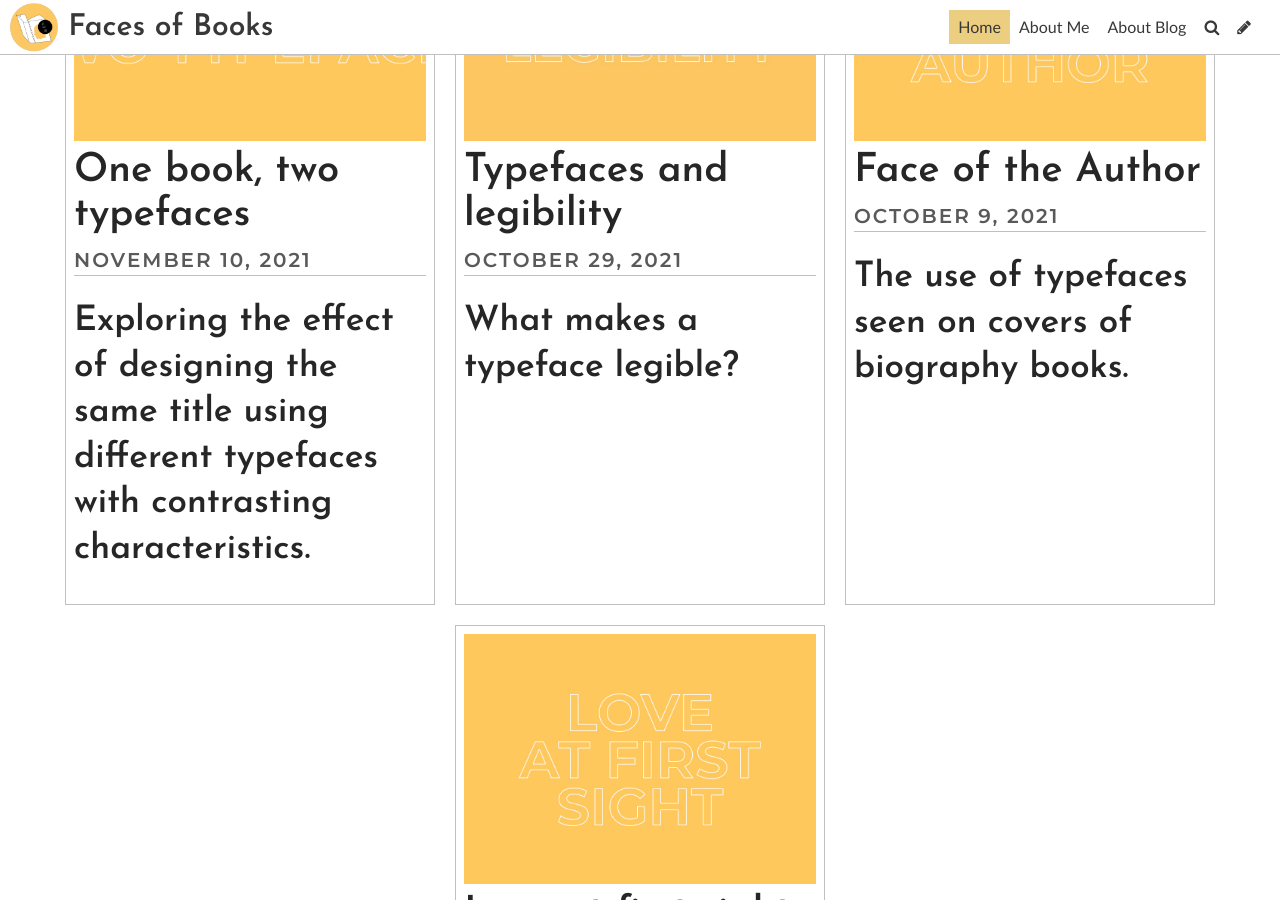
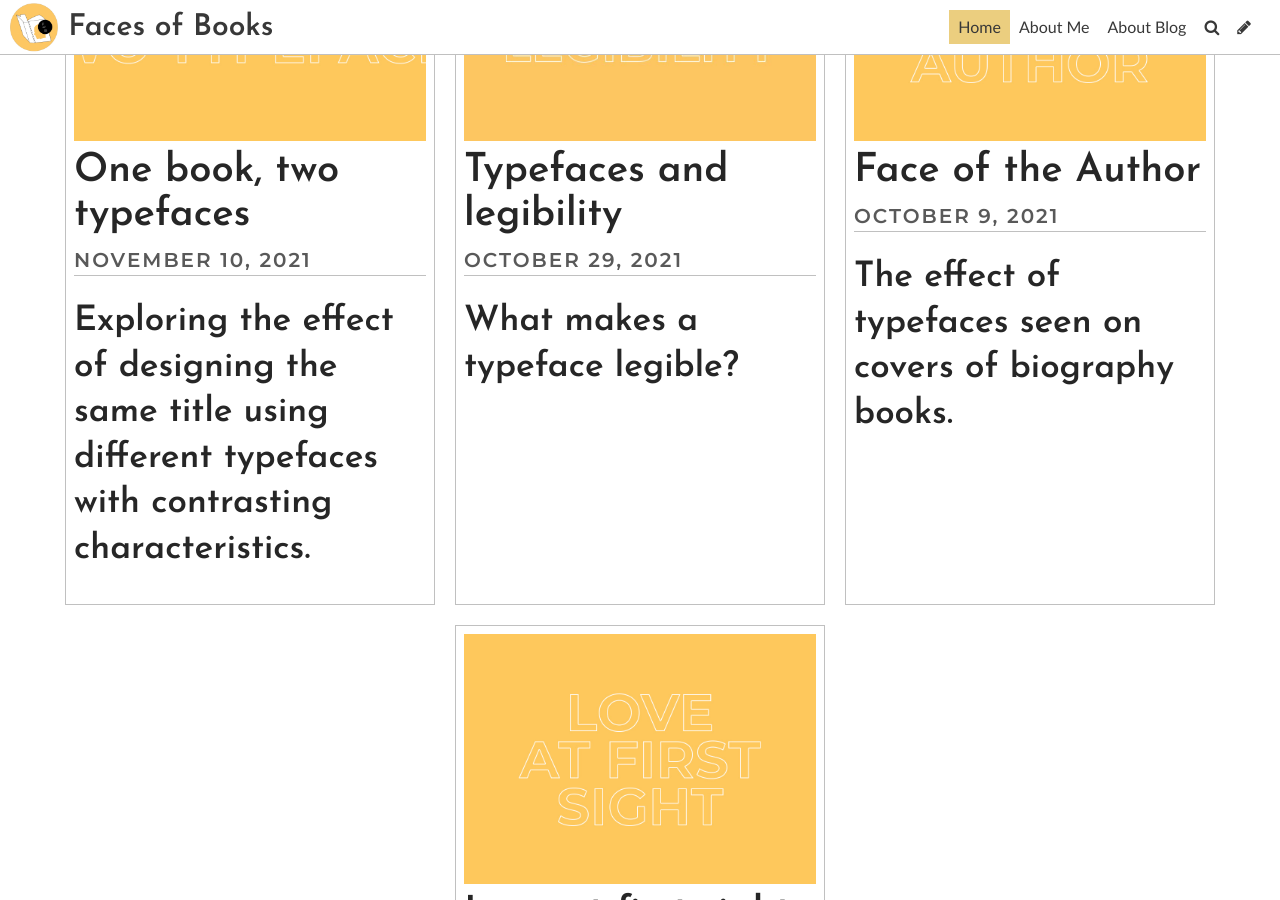
Before and after one commit to max19057767/typotemplate, a Jekyll site: the page built from index.html, in a window 1280 px wide and 900 px high, scrolled down 442 px. Built offline with Jekyll 4.4.1, drawn with Linux system fonts in a browser that asks for light colours; some web fonts are replaced; the list of posts is cut into pages by our own code.

Commit message:
Update Post “2021-10-09-face-of-the-author”

```diff
--- a/_posts/2021-10-09-face-of-the-author.md
+++ b/_posts/2021-10-09-face-of-the-author.md
@@ -11,7 +11,7 @@ tags:
   - Books
   - Fonts
 ---
-## **The use of typefaces seen on covers of biography books.**
+## **The effect of typefaces seen on covers of biography books.**
 
 The wide range of typefaces and their modifications in the styles of a dozen fonts, as seen on biography books, is used to convey an identity. The collection of serif or sans serif characters, their placement both on the line and the canvas of the cover, or the emphasis of individual characters through the fluctuating weight all contribute to introducing the reader to the book’s tone and its subject.
 
```
